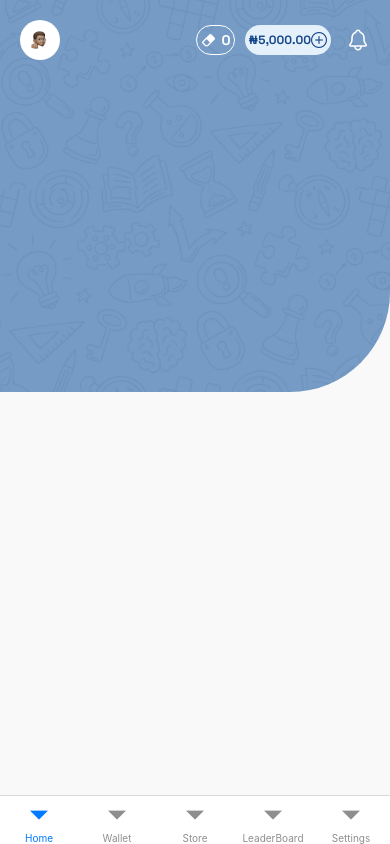
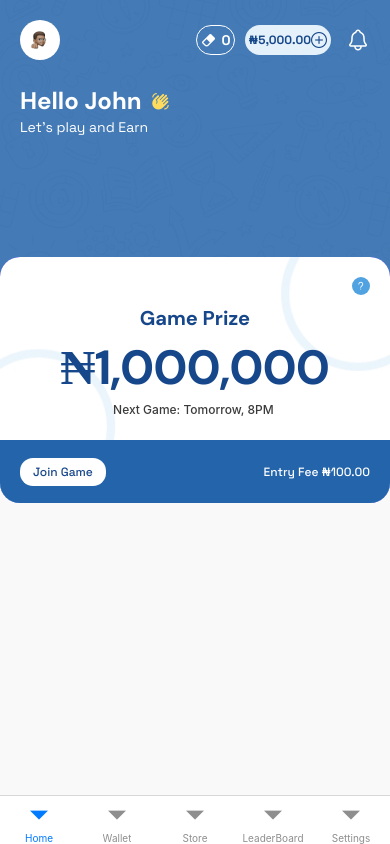
Before and after one commit to LegendaryBen/Qm-mobile-Benjamin-s-version-, a React Native app: screen /Home in a window 390 px wide. Built offline with nearby package versions, Linux system fonts and the light colour scheme.

Commit message:
added the homescreen3 component

```diff
--- /dev/null
+++ b/components/Homescreen/Homescreen2.jsx
@@ -0,0 +1,52 @@
+import { View, Text, StyleSheet } from 'react-native'
+import MaterialCommunityIcons from '@expo/vector-icons/MaterialCommunityIcons';
+
+const Homescreen2 = () => {
+  return (
+    <View style={styles.container}>
+      <View style={styles.waveBox}>
+        <View style={styles.waveTextBox}>
+            <Text style={styles.waveText}>Hello John</Text>
+        </View>
+        <MaterialCommunityIcons name="hand-wave" size={18} color="rgba(255, 220, 93, 1)" />
+      </View>
+      <View style={styles.earn}>
+        <Text style={styles.earnText}>Let’s play and Earn</Text>
+      </View>
+    </View>
+  )
+}
+
+export default Homescreen2
+
+const styles = StyleSheet.create({
+    container:{
+        paddingHorizontal:20,
+        marginTop:30
+    },
+    waveBox:{
+        flexDirection:"row",
+        alignItems:"center",
+        marginBottom:7
+    },
+    waveTextBox:{
+        marginRight:10
+    },
+    waveText:{
+        fontSize:24,
+        lineHeight:22,
+        fontWeight:"700",
+        fontFamily:"dmVariable",
+        color:"white"
+    },
+    earn:{
+        color:"white",
+    },
+    earnText:{
+        color:"white",
+        fontFamily:"spaceG",
+        fontSize:14,
+        lineHeight:16,
+        fontWeight:"400"
+    }
+})
--- /dev/null
+++ b/components/Homescreen/Homescreen3.jsx
@@ -0,0 +1,141 @@
+import { View, Text,StyleSheet,Image,TouchableOpacity } from 'react-native'
+import AntDesign from '@expo/vector-icons/AntDesign';
+
+
+const Homescreen3 = () => {
+  return (
+    <View style={styles.container}>
+      <View style={styles.showBox}>
+          <Image style={styles.background} source={require('../../assets/images/prize.jpg')}/>
+          <View style={styles.prizeContainer}>
+              <View style={styles.questionContainer}>
+                  <View style={styles.quetionBox}>
+                    <AntDesign name="question" size={12} color="white" />
+                  </View>
+              </View>
+              <View style={styles.gameContainer}>
+                <View style={styles.gameBox}>
+                  <Text style={styles.gameText} numberOfLines={1}>Game Prize</Text>
+                </View>
+                <View style={[styles.gameBox,{paddingTop:5}]}>
+                  <Text style={[styles.gameText,{fontSize:48}]} numberOfLines={1}>₦1,000,000</Text>
+                </View>
+                <View style={styles.nextGameBox}>
+                  <Text style={styles.nextGameText}>Next Game: Tomorrow, 8PM </Text>
+                </View>
+              </View>
+              <View style={styles.joinBox}>
+                  <TouchableOpacity style={styles.joinButton}>
+                    <Text style={styles.joinButtonText}>Join Game</Text>
+                  </TouchableOpacity>
+                  <Text style={styles.entryText}>Entry Fee ₦100.00</Text>
+              </View>
+          </View>
+      </View>
+    </View>
+  )
+}
+
+export default Homescreen3
+
+const styles = StyleSheet.create({
+    container:{
+        width:"100%",
+        height:135,
+        paddingHorizontal:20,
+        flexDirection:"row",
+        justifyContent:"center"
+    },
+    showBox:{
+        width:"100%",
+        height:246,
+        backgroundColor:"blue",
+        position:"absolute",
+        top:"-100%",
+        borderRadius:20,
+        overflow:"hidden"
+    },
+    background:{
+      width:"100%",
+      height:"100%"
+    },
+    prizeContainer:{
+      width:"100%",
+      height:"100%",
+      borderRadius:20,
+      position:"absolute",
+      top:0,
+      left:0
+    },
+    questionContainer:{
+      flexDirection:"row",
+      justifyContent:"flex-end",
+      paddingHorizontal:20,
+      paddingTop:20
+    },
+    quetionBox:{
+      width:18,
+      height:18,
+      flexDirection:"row",
+      justifyContent:"center",
+      alignItems:"center",
+      backgroundColor:"rgba(81, 162, 224, 1)",
+      borderRadius:50
+    },
+    gameBox:{
+      flexDirection:"row",
+      justifyContent:"center",
+      paddingHorizontal:20,
+      paddingTop:10
+    },
+    gameText:{
+      color:"rgba(23, 71, 139, 1)",
+      fontSize:20,
+      fontFamily:"dmVariable",
+      fontWeight:"700"
+    },
+    gameContainer:{
+      flex:1
+    },
+    nextGameBox:{
+      width:"100%",
+      flexDirection:"row",
+      justifyContent:"center",
+      paddingHorizontal:20
+    },
+    nextGameText:{
+      fontSize:12,
+      lineHeight:22,
+      fontWeight:"500",
+      color:"rgba(59, 59, 59, 1)"
+    },
+    joinBox:{
+      width:"100%",
+      height:63,
+      backgroundColor:"rgba(35, 100, 170, 1)",
+      paddingHorizontal:20,
+      flexDirection:"row",
+      justifyContent:"space-between",
+      alignItems:"center"
+    },
+    joinButton:{
+        borderRadius:13,
+        paddingHorizontal:13,
+        paddingVertical:5,
+        backgroundColor:"white"
+    },
+    joinButtonText:{
+        fontSize:12,
+        lineHeight:18,
+        fontWeight:"500",
+        color:'rgba(23, 71, 139, 1)',
+        fontFamily:'spaceG'
+    },
+    entryText:{
+        fontWeight:"500",
+        fontFamily:"spaceG",
+        fontSize:12,
+        lineHeight:18,
+        color:"rgba(255, 255, 255, 1)"
+    }
+})
--- a/screens/HomeScreen.jsx
+++ b/screens/HomeScreen.jsx
@@ -1,8 +1,8 @@
 import { View, Text,ScrollView,StyleSheet,Image,StatusBar} from 'react-native'
 import { useSafeAreaInsets} from 'react-native-safe-area-context';
 import Homescreen1 from '../components/Homescreen/Homescreen1';
-
-
+import Homescreen2 from '../components/Homescreen/Homescreen2';
+import Homescreen3 from '../components/Homescreen/Homescreen3';
 
 
 
@@ -19,8 +19,10 @@ const HomeScreen = () => {
           <Image style={styles.image} source={require('../assets/images/main.png')}/>
           <View style={[styles.image,styles.overlay,{paddingTop:insets.top}]}>
               <Homescreen1/>
+              <Homescreen2/>
           </View>
         </View>
+        <Homescreen3/>
       </ScrollView>
     </>
   )
@@ -43,7 +45,7 @@ const styles = StyleSheet.create({
     borderBottomRightRadius:100
   },
   overlay:{
-    backgroundColor:"rgba(35, 100, 170,0.5)",
+    backgroundColor:"rgba(35, 100, 170,0.8)",
     position:"absolute",
     top:0
   }
```
Also changed, not shown: assets/images/prize.jpg (added).
